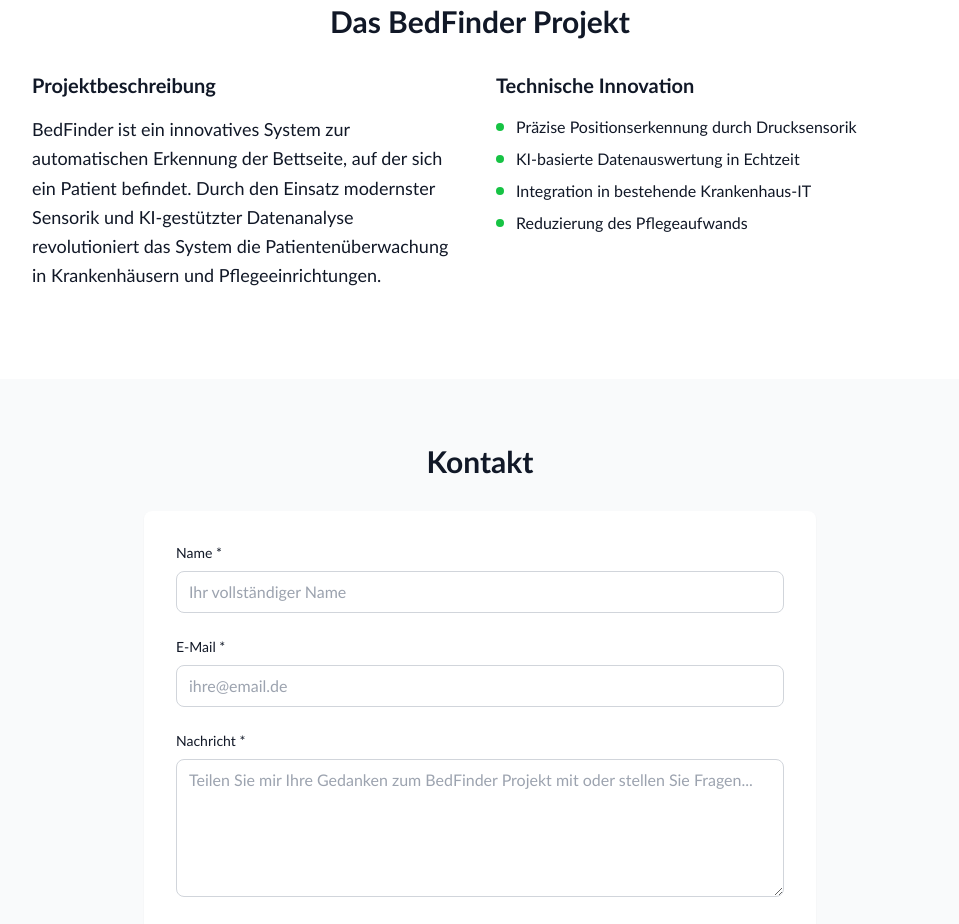
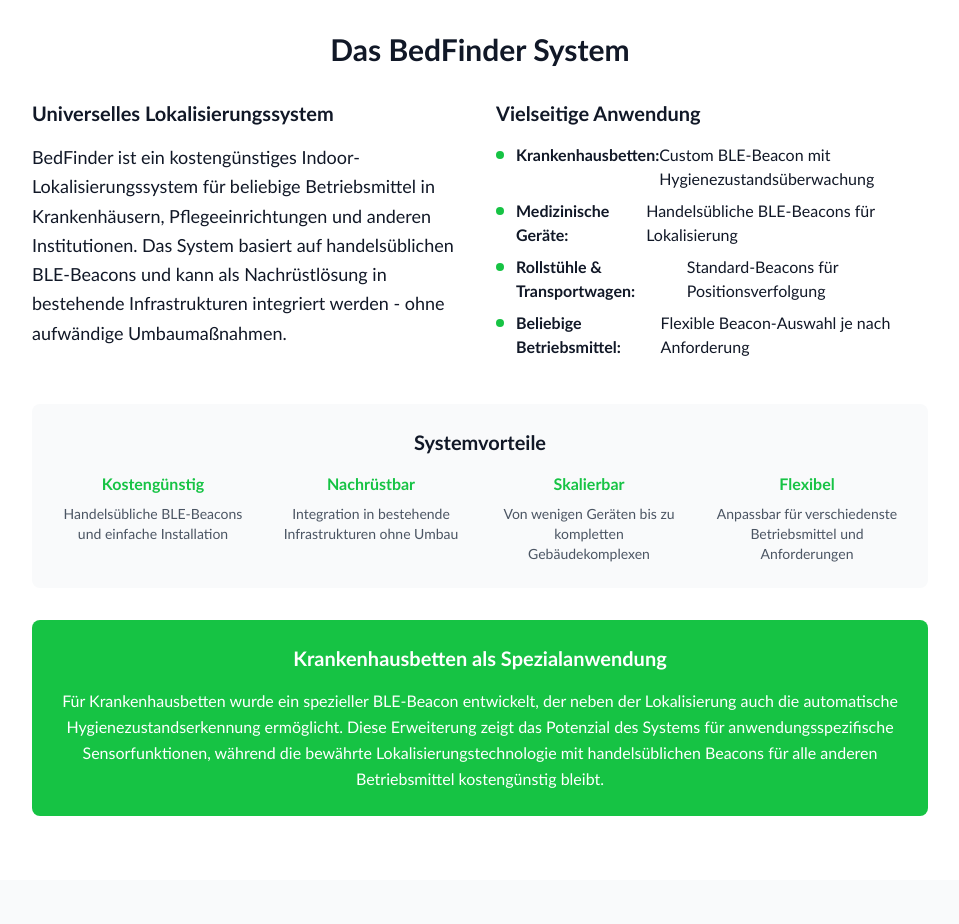
Before and after one commit to mar565/nfc-landing-bedfinder, a plain HTML site: page index.html in a window 1280 px wide. Shown: the part 1862-2786 px from the top of the page, without its empty margins (160-1119 px from the left). Drawn offline with nearby package versions, Linux system fonts and the light colour scheme; a web font is replaced by a local one.

Commit message:
Update index.html

```diff
--- a/index.html
+++ b/index.html
@@ -3,7 +3,7 @@
 <head>
     <meta charset="UTF-8">
     <meta name="viewport" content="width=device-width, initial-scale=1.0">
-    <title>BedFinder - Innovative Bettseitenerkennung by M.A.R.io</title>
+    <title>BedFinder - Universelles Indoor-Lokalisierungssystem by M.A.R.io</title>
     <script src="https://cdn.tailwindcss.com"></script>
     <script>
         tailwind.config = {
@@ -395,8 +395,8 @@
             </div>
 
             <p class="text-xl text-gray-600 mb-8 max-w-2xl mx-auto">
-                Automatisierte Lösung zur Erkennung von Patientenpositionen im Krankenhausbett
-                durch fortschrittliche Sensorik und KI-gestützte Analyse
+                Kostengünstiges Indoor-Lokalisierungssystem für beliebige Betriebsmittel mit
+                handelsüblichen BLE-Beacons - erweitert um spezielle Sensorfunktionen am Beispiel der Krankenhausbetten
             </p>
             <a href="#contact" class="inline-block bg-bambu-green text-white px-8 py-3 rounded-lg font-medium hover:bg-green-700 transition-colors">
                 Folge dem Projekt
@@ -504,40 +504,72 @@
     <!-- Project Info Section -->
     <section class="py-16 px-4 bg-white">
         <div class="max-w-4xl mx-auto">
-            <h2 class="text-3xl font-bold mb-8 text-center">Das BedFinder Projekt</h2>
+            <h2 class="text-3xl font-bold mb-8 text-center">Das BedFinder System</h2>
 
             <div class="grid md:grid-cols-2 gap-8">
                 <div>
-                    <h3 class="text-xl font-semibold mb-4">Projektbeschreibung</h3>
+                    <h3 class="text-xl font-semibold mb-4">Universelles Lokalisierungssystem</h3>
                     <p class="text-lg mb-6 leading-relaxed">
-                        BedFinder ist ein innovatives System zur automatischen Erkennung der Bettseite,
-                        auf der sich ein Patient befindet. Durch den Einsatz modernster Sensorik und
-                        KI-gestützter Datenanalyse revolutioniert das System die Patientenüberwachung
-                        in Krankenhäusern und Pflegeeinrichtungen.
+                        BedFinder ist ein kostengünstiges Indoor-Lokalisierungssystem für beliebige Betriebsmittel
+                        in Krankenhäusern, Pflegeeinrichtungen und anderen Institutionen. Das System basiert auf
+                        handelsüblichen BLE-Beacons und kann als Nachrüstlösung in bestehende Infrastrukturen
+                        integriert werden - ohne aufwändige Umbaumaßnahmen.
                     </p>
                 </div>
 
                 <div>
-                    <h3 class="text-xl font-semibold mb-4">Technische Innovation</h3>
+                    <h3 class="text-xl font-semibold mb-4">Vielseitige Anwendung</h3>
                     <ul class="space-y-2">
                         <li class="flex items-start">
                             <span class="w-2 h-2 bg-bambu-green rounded-full mt-2 mr-3 flex-shrink-0"></span>
-                            Präzise Positionserkennung durch Drucksensorik
+                            <strong>Krankenhausbetten:</strong> Custom BLE-Beacon mit Hygienezustandsüberwachung
                         </li>
                         <li class="flex items-start">
                             <span class="w-2 h-2 bg-bambu-green rounded-full mt-2 mr-3 flex-shrink-0"></span>
-                            KI-basierte Datenauswertung in Echtzeit
+                            <strong>Medizinische Geräte:</strong> Handelsübliche BLE-Beacons für Lokalisierung
                         </li>
                         <li class="flex items-start">
                             <span class="w-2 h-2 bg-bambu-green rounded-full mt-2 mr-3 flex-shrink-0"></span>
-                            Integration in bestehende Krankenhaus-IT
+                            <strong>Rollstühle & Transportwagen:</strong> Standard-Beacons für Positionsverfolgung
                         </li>
                         <li class="flex items-start">
                             <span class="w-2 h-2 bg-bambu-green rounded-full mt-2 mr-3 flex-shrink-0"></span>
-                            Reduzierung des Pflegeaufwands
+                            <strong>Beliebige Betriebsmittel:</strong> Flexible Beacon-Auswahl je nach Anforderung
                         </li>
                     </ul>
                 </div>
+            </div>
+
+            <div class="mt-8 bg-gray-50 p-6 rounded-lg">
+                <h3 class="text-xl font-semibold mb-4 text-center">Systemvorteile</h3>
+                <div class="grid md:grid-cols-4 gap-6">
+                    <div class="text-center">
+                        <h4 class="font-semibold text-bambu-green mb-2">Kostengünstig</h4>
+                        <p class="text-sm text-gray-600">Handelsübliche BLE-Beacons und einfache Installation</p>
+                    </div>
+                    <div class="text-center">
+                        <h4 class="font-semibold text-bambu-green mb-2">Nachrüstbar</h4>
+                        <p class="text-sm text-gray-600">Integration in bestehende Infrastrukturen ohne Umbau</p>
+                    </div>
+                    <div class="text-center">
+                        <h4 class="font-semibold text-bambu-green mb-2">Skalierbar</h4>
+                        <p class="text-sm text-gray-600">Von wenigen Geräten bis zu kompletten Gebäudekomplexen</p>
+                    </div>
+                    <div class="text-center">
+                        <h4 class="font-semibold text-bambu-green mb-2">Flexibel</h4>
+                        <p class="text-sm text-gray-600">Anpassbar für verschiedenste Betriebsmittel und Anforderungen</p>
+                    </div>
+                </div>
+            </div>
+
+            <div class="mt-8 bg-bambu-green text-white p-6 rounded-lg">
+                <h3 class="text-xl font-semibold mb-4 text-center">Krankenhausbetten als Spezialanwendung</h3>
+                <p class="text-center leading-relaxed">
+                    Für Krankenhausbetten wurde ein spezieller BLE-Beacon entwickelt, der neben der Lokalisierung
+                    auch die automatische Hygienezustandserkennung ermöglicht. Diese Erweiterung zeigt das Potenzial
+                    des Systems für anwendungsspezifische Sensorfunktionen, während die bewährte Lokalisierungstechnologie
+                    mit handelsüblichen Beacons für alle anderen Betriebsmittel kostengünstig bleibt.
+                </p>
             </div>
         </div>
     </section>
```
